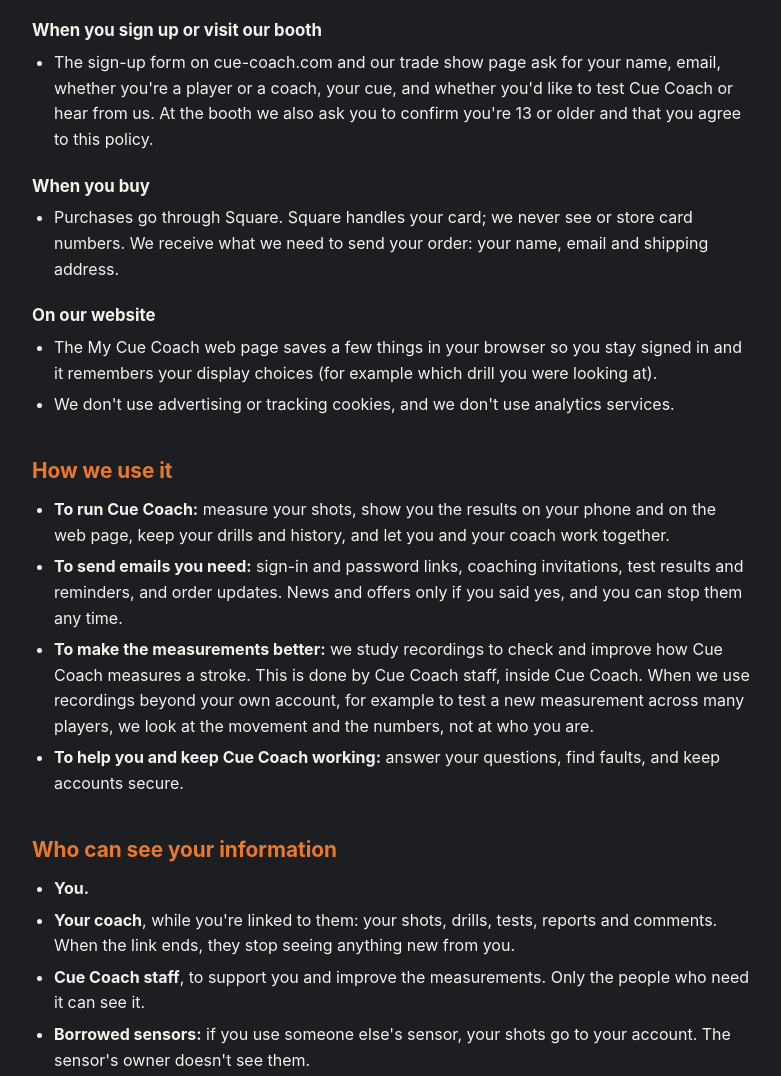
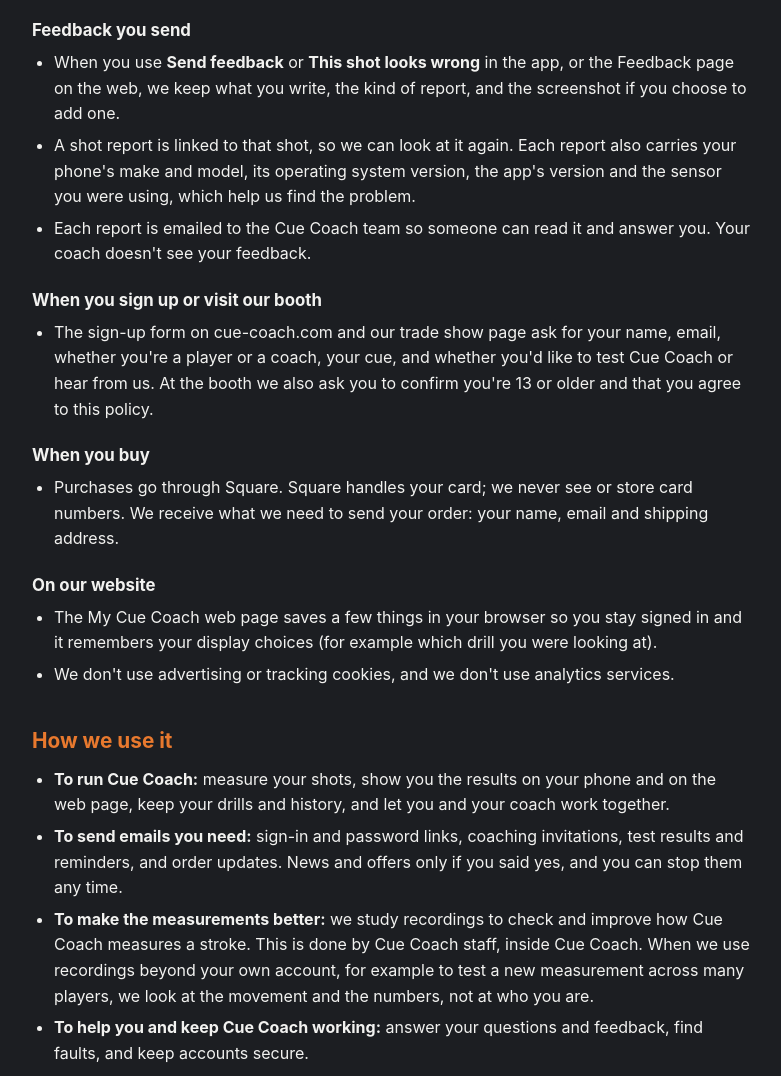
Before and after one commit to williambpeacock/cue-coach-site, a plain HTML site: page privacy/index.html in a window 1280 px wide. Shown: the part 1660-2736 px from the top of the page, without its empty margins (248-1029 px from the left). Drawn offline with Linux system fonts and the light colour scheme.

Commit message:
Privacy policy: Feedback you send (kept, emailed to the team, not seen by coaches, deleted with the account) (cue-coach-python 38f37bd)
Co-Authored-By: Claude Opus 5.5 <noreply@anthropic.com>

```diff
--- a/privacy/index.html
+++ b/privacy/index.html
@@ -57,7 +57,7 @@
 <header><a href="../"><img src="../Logo_4.0/CC_icon_4.0.svg" alt="">Cue Coach</a></header>
 
 <h1>Privacy Policy</h1>
-<p class="updated">Last updated November 15, 2026</p>
+<p class="updated">Last updated November 19, 2026</p>
 
 <div class="summary">
   <p><strong>In short:</strong></p>
@@ -102,6 +102,13 @@
   <li><strong>Voice marks</strong> let you say "yes", "no", "left" or "right" to mark a drill shot. Your phone's own speech recognition turns the words into a mark: Apple's on iPhone, Google's on Android. Depending on your phone's settings, the sound may be sent to Apple or Google to be recognized. Cue Coach keeps only the mark, never the sound or the words.</li>
 </ul>
 
+<h3>Feedback you send</h3>
+<ul>
+  <li>When you use <strong>Send feedback</strong> or <strong>This shot looks wrong</strong> in the app, or the Feedback page on the web, we keep what you write, the kind of report, and the screenshot if you choose to add one.</li>
+  <li>A shot report is linked to that shot, so we can look at it again. Each report also carries your phone's make and model, its operating system version, the app's version and the sensor you were using, which help us find the problem.</li>
+  <li>Each report is emailed to the Cue Coach team so someone can read it and answer you. Your coach doesn't see your feedback.</li>
+</ul>
+
 <h3>When you sign up or visit our booth</h3>
 <ul>
   <li>The sign-up form on cue-coach.com and our trade show page ask for your name, email, whether you're a player or a coach, your cue, and whether you'd like to test Cue Coach or hear from us. At the booth we also ask you to confirm you're 13 or older and that you agree to this policy.</li>
@@ -123,13 +130,13 @@
   <li><strong>To run Cue Coach:</strong> measure your shots, show you the results on your phone and on the web page, keep your drills and history, and let you and your coach work together.</li>
   <li><strong>To send emails you need:</strong> sign-in and password links, coaching invitations, test results and reminders, and order updates. News and offers only if you said yes, and you can stop them any time.</li>
   <li><strong>To make the measurements better:</strong> we study recordings to check and improve how Cue Coach measures a stroke. This is done by Cue Coach staff, inside Cue Coach. When we use recordings beyond your own account, for example to test a new measurement across many players, we look at the movement and the numbers, not at who you are.</li>
-  <li><strong>To help you and keep Cue Coach working:</strong> answer your questions, find faults, and keep accounts secure.</li>
+  <li><strong>To help you and keep Cue Coach working:</strong> answer your questions and feedback, find faults, and keep accounts secure.</li>
 </ul>
 
 <h2>Who can see your information</h2>
 <ul>
   <li><strong>You.</strong></li>
-  <li><strong>Your coach</strong>, while you're linked to them: your shots, drills, tests, reports and comments. When the link ends, they stop seeing anything new from you.</li>
+  <li><strong>Your coach</strong>, while you're linked to them: your shots, drills, tests, reports and comments (not your feedback to Cue Coach). When the link ends, they stop seeing anything new from you.</li>
   <li><strong>Cue Coach staff</strong>, to support you and improve the measurements. Only the people who need it can see it.</li>
   <li><strong>Borrowed sensors:</strong> if you use someone else's sensor, your shots go to your account. The sensor's owner doesn't see them.</li>
   <li><strong>Shared demo accounts:</strong> at events we sometimes let people try Cue Coach on a shared account. Shots recorded on it can be seen by others using it, and we clear it regularly. Use your own account for anything you want to keep private.</li>
@@ -141,7 +148,7 @@
 <div class="table-wrap">
 <table>
   <tr><th>Company</th><th>What they do for us</th></tr>
-  <tr><td>Supabase</td><td>Our database, sign-in and file storage: your account, shots, drills and coaching</td></tr>
+  <tr><td>Supabase</td><td>Our database, sign-in and file storage: your account, shots, drills, coaching and feedback</td></tr>
   <tr><td>Resend</td><td>Sends our emails</td></tr>
   <tr><td>Square</td><td>Takes payments and holds order details</td></tr>
   <tr><td>GitHub</td><td>Hosts our website</td></tr>
@@ -153,7 +160,7 @@
 <h2>How long we keep it</h2>
 <ul>
   <li>We keep your account and shots for as long as your account is open, so your history and progress are there when you come back.</li>
-  <li>When you ask us to delete your account, we wait 7 days in case you change your mind, then delete your account, your name and email, your coaching comments, notes and reports, and anything else that identifies you. Backup copies are overwritten within a further 30 days.</li>
+  <li>When you ask us to delete your account, we wait 7 days in case you change your mind, then delete your account, your name and email, your coaching comments, notes and reports, the feedback you sent (screenshots included), and anything else that identifies you. Backup copies are overwritten within a further 30 days.</li>
   <li><strong>We may keep your shots without your name.</strong> The sensor recordings, the numbers worked out from them and their drill results are kept with nothing that identifies you: no name, email, player code or account (they're labelled with a new code that isn't linked to you). We use them only to check and improve how Cue Coach measures a stroke, and we don't try to work out whose they were. They do keep the sensor's serial number, which we need to study how the sensors behave; it could in principle be matched to the record of who bought that sensor, but we don't do that. If you'd rather your shots were deleted too, choose "Delete my shots too" when you delete your account, and we'll delete them as well.</li>
   <li>Older versions of our internal development records may still contain your player code. They're kept privately within Cue Coach, aren't shared, and aren't used to identify anyone.</li>
   <li>Sign-up and booth details are kept until you ask us to remove them, or until we no longer need them to follow up.</li>
```
